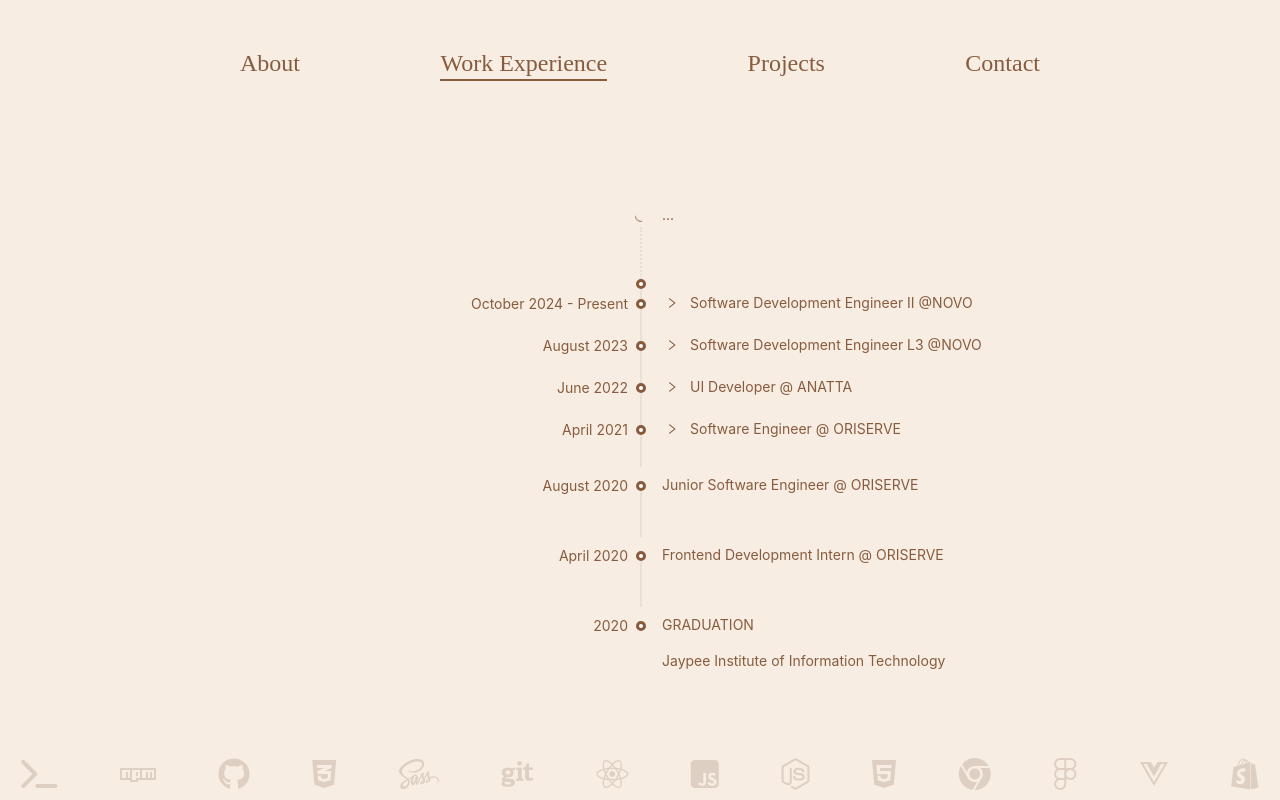
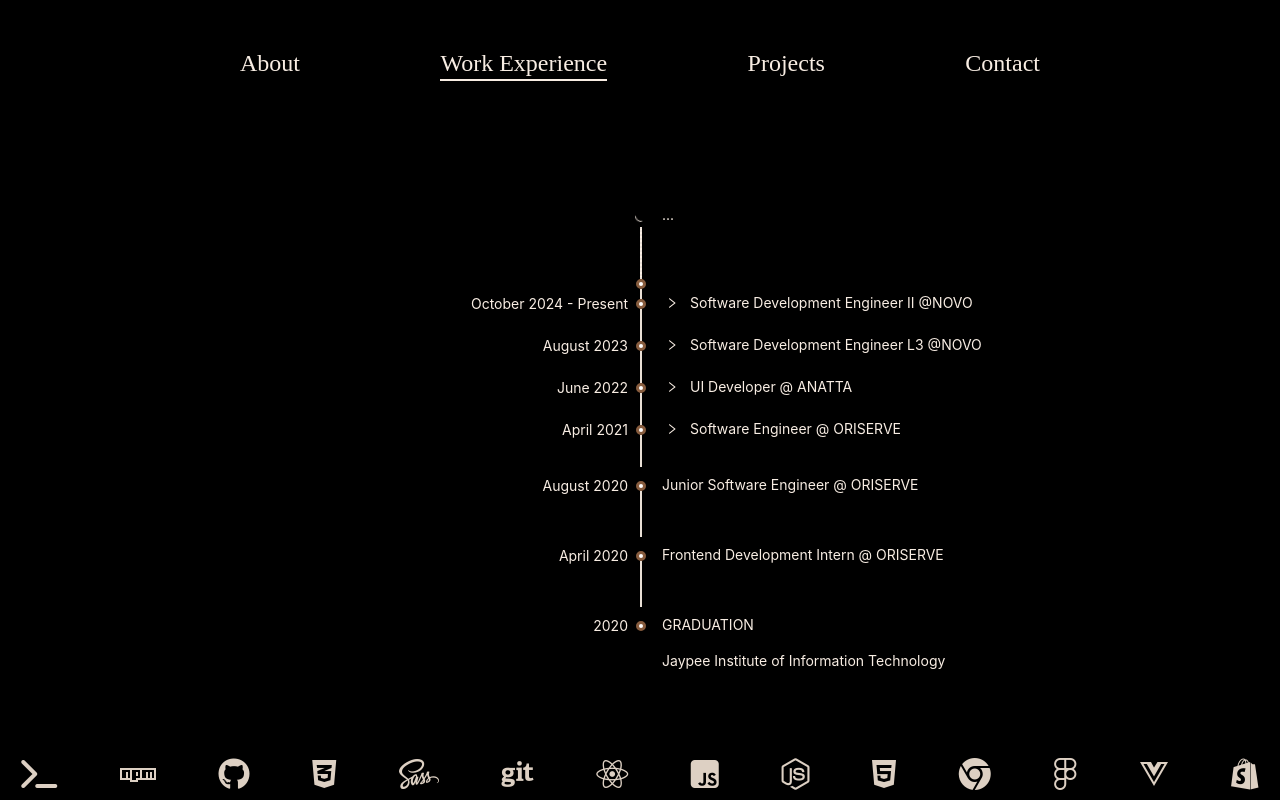
Before and after one commit to priyanshitaneja/portfolio-react, a React (Create React App) app: page /work in a window 1280 px wide. Built offline with nearby package versions, Linux system fonts and the light colour scheme.

Commit message:
colors updates

```diff
--- a/src/components/Designation/index.scss
+++ b/src/components/Designation/index.scss
@@ -4,7 +4,7 @@
 
   h1,
   h2 {
-    color: #a38a79;
+    // color: #a38a79;
     font-family: "Poppins", sans-serif;
     font-weight: 100;
     letter-spacing: 1px;
@@ -42,7 +42,7 @@
   @media screen and (min-width: 768px) {
     h1 {
       font-size: 32px;
-    //   margin-bottom: 30px;
+      //   margin-bottom: 30px;
     }
 
     h2 {
@@ -53,7 +53,7 @@
   @media screen and (min-width: 1024px) {
     h1 {
       font-size: 40px;
-    //   margin-bottom: 40px;
+      //   margin-bottom: 40px;
     }
 
     h2 {
--- a/src/components/Header/index.scss
+++ b/src/components/Header/index.scss
@@ -16,7 +16,7 @@
     display: block;
     height: 1.5px;
     margin-top: 2px;
-    background: #875c3e;
+    background: #F8EDE3;
     transform: scaleX(0);
     transform-origin: right;
     transition: transform .3s;
@@ -30,7 +30,7 @@
 }
 
 .active {
-  color: #875c3e !important;
+  color: #F8EDE3 !important;
 
   &:after{
     transform: scaleX(1);
--- a/src/components/ProjectCard/index.scss
+++ b/src/components/ProjectCard/index.scss
@@ -1,13 +1,20 @@
 .project_card {
-    background-color: white !important;
+  background-color: black !important;
+  border: 1px solid #454545 !important;
 
-    div, span, svg {
-        background-color: white !important;
-        color: #875c3e !important;
-    }
+  div,
+  span,
+  svg {
+    background-color: black !important;
+    color: #f8ede3 !important;
+  }
 }
 
 // overrides
 .ant-card-cover {
-    border-radius: 10px;
+  border-radius: 10px;
 }
+
+.ant-card-actions {
+  background-color: black !important;
+}
--- a/src/components/SocialIcon/index.css
+++ b/src/components/SocialIcon/index.css
@@ -1,7 +1,8 @@
 .social_icon {
     display: block;
     width: 20px;
-    fill: #a38a79;
+    /* fill: #a38a79; */
+    fill: #F8EDE3
 }
 
 @media screen and (min-width: 1024px) {
--- a/src/index.css
+++ b/src/index.css
@@ -3,8 +3,8 @@ body, html {
 }
 
 * {
-  background-color: #F8EDE3;
-  color: #875c3e;
+  background-color: black;
+  color: #F8EDE3
 }
 
 ul {
--- a/src/pages/Work/index.jsx
+++ b/src/pages/Work/index.jsx
@@ -1,5 +1,7 @@
 import { Collapse, Timeline } from "antd";
 import "./index.scss";
+
+const color = "#875c3e";
 
 const Work = () => {
   return (
@@ -11,7 +13,7 @@ const Work = () => {
         items={[
           {
             label: "2020",
-            color: "#875c3e",
+            color: color,
             children: (
               <>
                 <p>GRADUATION</p>
@@ -21,17 +23,17 @@ const Work = () => {
           },
           {
             label: "April 2020",
-            color: "#875c3e",
+            color: color,
             children: <p>Frontend Development Intern @ ORISERVE</p>,
           },
           {
             label: "August 2020",
-            color: "#875c3e",
+            color: color,
             children: <p>Junior Software Engineer @ ORISERVE</p>,
           },
           {
             label: "April 2021",
-            color: "#875c3e",
+            color: color,
             children: (
               <Collapse
                 size='small'
@@ -108,7 +110,7 @@ const Work = () => {
           },
           {
             label: "June 2022",
-            color: "#875c3e",
+            color: color,
             children: (
               <>
                 <Collapse
@@ -151,7 +153,7 @@ const Work = () => {
           },
           {
             label: "August 2023",
-            color: "#875c3e",
+            color: color,
             children: (
               <Collapse
                 size='small'
@@ -189,7 +191,7 @@ const Work = () => {
           },
           {
             label: "October 2024 - Present",
-            color: "#875c3e",
+            color: color,
             children: (
               <>
                 <Collapse
@@ -241,7 +243,7 @@ const Work = () => {
           {
             label: "",
             children: "",
-            color: "#875c3e",
+            color: color,
           },
         ]}
       />
--- a/src/pages/Work/index.scss
+++ b/src/pages/Work/index.scss
@@ -24,3 +24,7 @@
 .ant-collapse-header {
   padding: 0 !important;
 }
+
+.ant-timeline-item-tail {
+  background-color: #f8ede3;
+}
```
Lines whose indentation alone changed are shown as unchanged.
